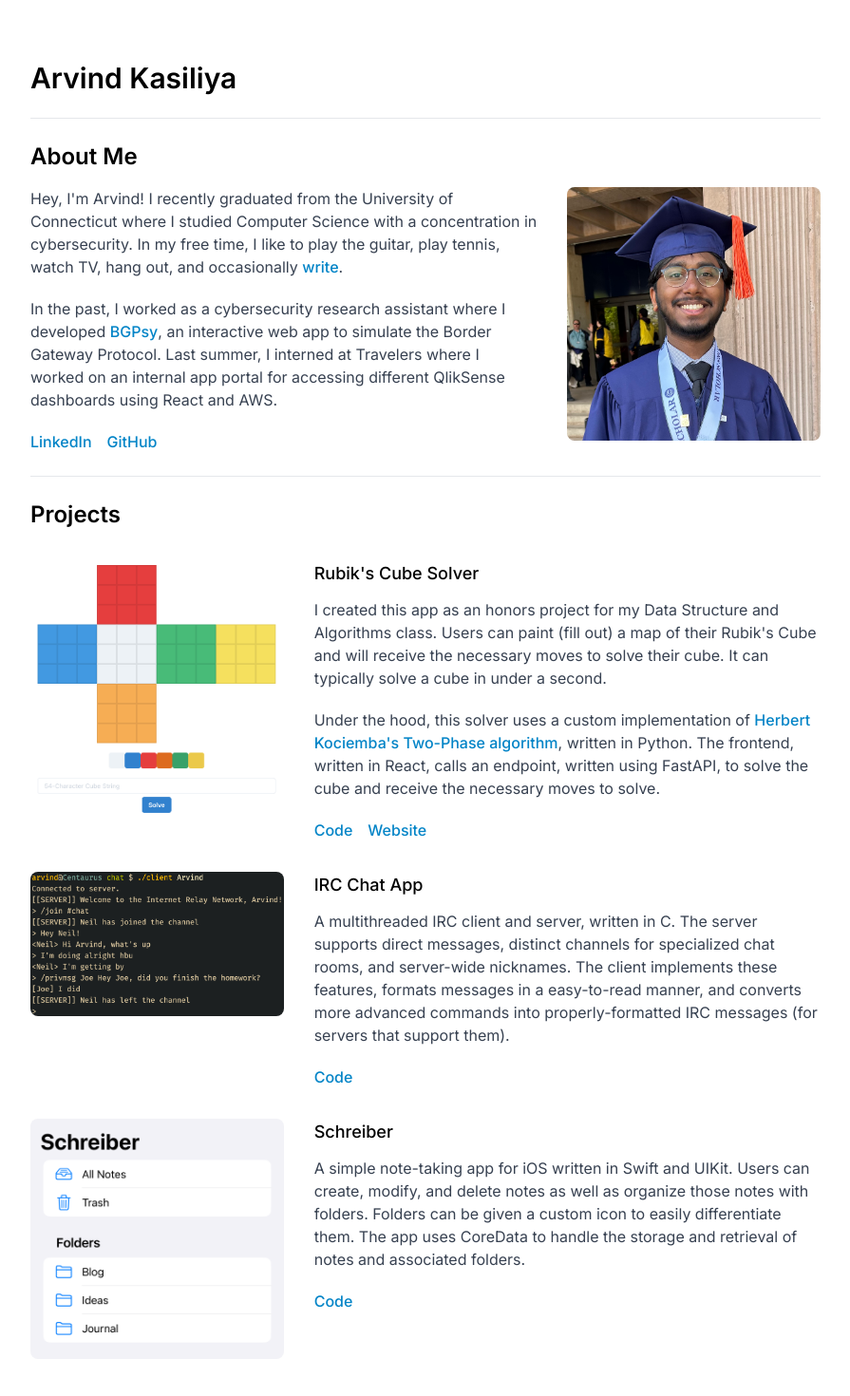
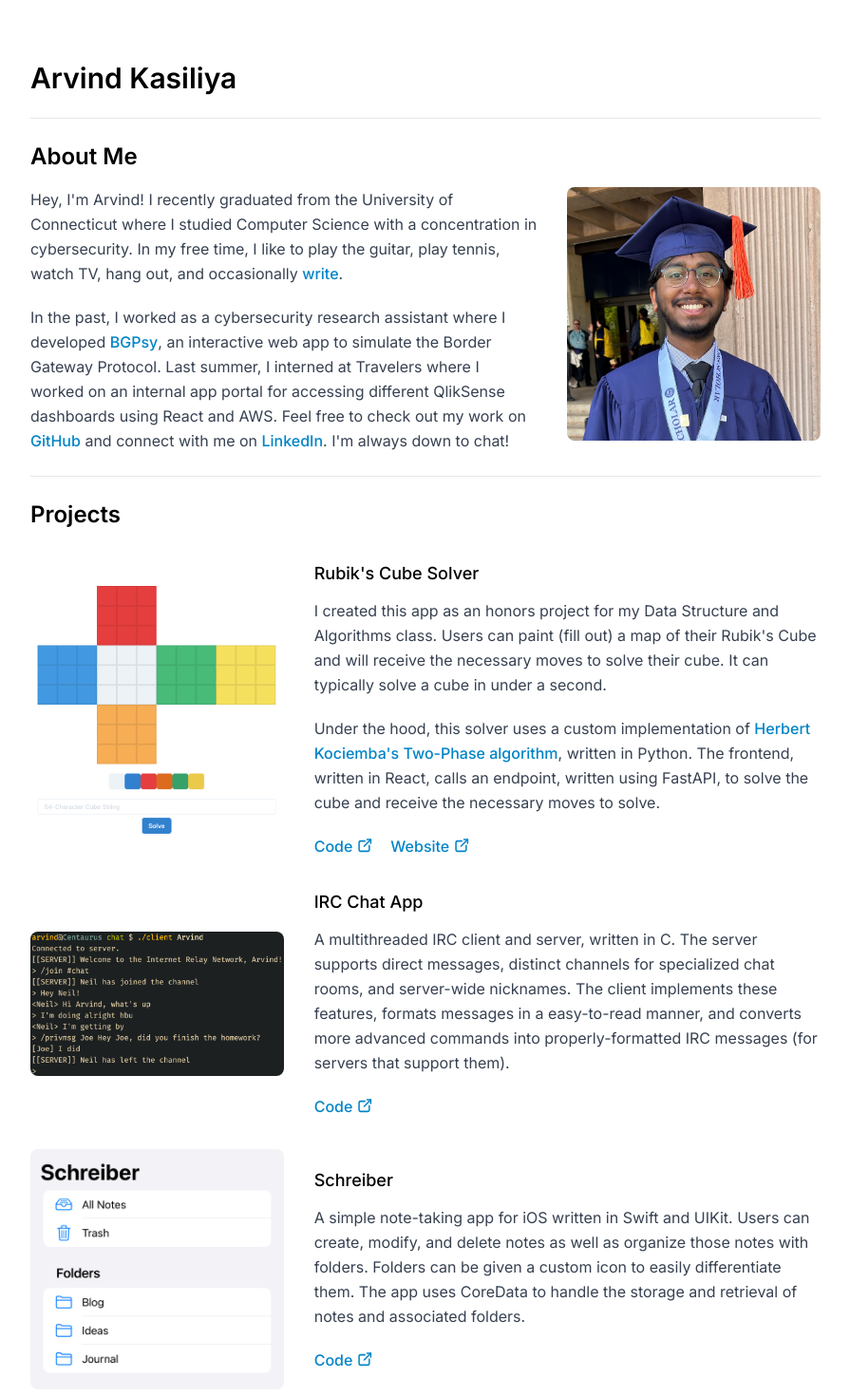
Before and after one commit to Arvonit/website, a Next.js app: page / in a window 1280 px wide. Shown: the top 1470 px of the page at 95% size, without its empty margins (192-1087 px from the left). Built offline with nearby package versions, Linux system fonts and the light colour scheme.

Commit message:
Update site layout and colors a bit

```diff
--- a/src/app/not-found.tsx
+++ b/src/app/not-found.tsx
@@ -12,7 +12,7 @@ export default function NotFound() {
         <h1 className="text-5xl md:text-6xl font-semibold mb-2 dark:text-white">404</h1>
         <p className="text-xl md:text-2xl mb-4 text-gray-700 dark:text-gray-300">Page not found.</p>
         <Link href="/">
-          <button className="px-4 py-2 rounded-full font-semibold text-white bg-sky-700 hover:bg-sky-600 dark:bg-sky-500 dark:hover:bg-sky-400">
+          <button className="px-4 py-2 rounded-full font-semibold text-white bg-sky-600 hover:bg-sky-500 dark:bg-sky-500 dark:hover:bg-sky-400">
             Go back home -&gt;
           </button>
         </Link>
--- a/src/app/page.tsx
+++ b/src/app/page.tsx
@@ -1,16 +1,14 @@
 import About from '../components/about';
-import Header from '../components/header';
 import Projects from '../components/projects';
+import Layout from '../components/layout';
+import Divider from '../components/divider';
 
 export default function Home() {
   return (
-    <main className="max-w-4xl mx-auto px-4 sm:px-8 md:px-16 lg:px-8 py-16">
-      <Header />
-      <hr className="mt-6 mb-6 dark:border-neutral-800"></hr>
-
+    <Layout>
       <About />
-      <hr className="mt-6 mb-6 dark:border-neutral-800"></hr>
+      <Divider />
       <Projects />
-    </main>
+    </Layout>
   );
 }
--- a/src/components/about.tsx
+++ b/src/components/about.tsx
@@ -1,6 +1,7 @@
 import Link from 'next/link';
 import Image from 'next/image';
 import me from '../../public/me-grad.jpeg';
+import ExternalLink from './external-link';
 
 export default function About() {
   return (
@@ -21,14 +22,23 @@ export default function About() {
             <Link href="https://bgpy.engr.uconn.edu">BGPsy</Link>, an interactive web app to
             simulate the Border Gateway Protocol. Last summer, I interned at Travelers where I
             worked on an internal app portal for accessing different QlikSense dashboards using
-            React and AWS.
+            React and AWS. Feel free to check out my work on{' '}
+            <Link href="https://github.com/Arvonit">GitHub</Link> and connect with me on{' '}
+            <Link href="https://www.linkedin.com/in/arvindkasiliya">LinkedIn</Link>. I&apos;m always
+            down to chat!
           </p>
 
           {/* Links */}
-          <div className="flex flex-row space-x-4">
-            <Link href="https://www.linkedin.com/in/arvindkasiliya">LinkedIn</Link>
-            <Link href="https://github.com/Arvonit">GitHub</Link>
-          </div>
+          {/* <div className="flex flex-row space-x-4">
+            <Link
+              href="https://www.linkedin.com/in/arvindkasiliya"
+              className="inline-flex items-center space-x-1">
+              <span>LinkedIn</span> <ExternalLink />
+            </Link>
+            <Link href="https://github.com/Arvonit" className="inline-flex items-center space-x-1">
+              <span>GitHub</span> <ExternalLink />
+            </Link>
+          </div> */}
         </div>
 
         {/* Picture */}
--- /dev/null
+++ b/src/components/divider.tsx
@@ -0,0 +1,3 @@
+export default function Divider() {
+  return <hr className="mt-6 mb-6 dark:border-[#333333]"></hr>;
+}
--- /dev/null
+++ b/src/components/external-link.tsx
@@ -0,0 +1,20 @@
+interface Props {
+  color: string;
+}
+
+export default function ExternalLink() {
+  return (
+    <svg
+      xmlns="http://www.w3.org/2000/svg"
+      className="stroke-sky-600 dark:stroke-sky-400 fill-none size-5 rounded-lg stroke-2"
+      viewBox="0 0 26 26"
+      // stroke-width="2"
+      stroke-linecap="round"
+      stroke-linejoin="round">
+      <path stroke="none" d="M0 0h24v24H0z" fill="none" />
+      <path d="M12 6h-6a2 2 0 0 0 -2 2v10a2 2 0 0 0 2 2h10a2 2 0 0 0 2 -2v-6" />
+      <path d="M11 13l9 -9" />
+      <path d="M15 4h5v5" />
+    </svg>
+  );
+}
--- a/src/components/header.tsx
+++ b/src/components/header.tsx
@@ -5,7 +5,7 @@ export default function Header() {
     <nav>
       <h1 className="text-3xl font-semibold mb-4 dark:text-white">Arvind Kasiliya</h1>
 
-      {/* <div className="mb-4 flex space-x-4 font-semibold text-sky-800 dark:text-sky-300">
+      {/* <div className="mb-4 flex space-x-4 font-semibold text-sky-700 dark:text-sky-300">
         <Link href="/" className="hover:underline">
           Home
         </Link>
--- /dev/null
+++ b/src/components/layout.tsx
@@ -0,0 +1,17 @@
+import Header from '../components/header';
+import Divider from './divider';
+
+interface Props {
+  children: React.ReactNode;
+}
+
+export default function Layout({ children }: Props) {
+  return (
+    <main className="max-w-4xl mx-auto px-4 sm:px-8 md:px-16 lg:px-8 py-16">
+      <Header />
+      <Divider />
+
+      {children}
+    </main>
+  );
+}
--- a/src/components/projects.tsx
+++ b/src/components/projects.tsx
@@ -3,6 +3,7 @@ import Image from 'next/image';
 import rubik from '../../public/projects/rubik.png';
 import irc from '../../public/projects/irc.png';
 import schreiber from '../../public/projects/schreiber.png';
+import ExternalLink from './external-link';
 
 export default function Projects() {
   return (
@@ -10,7 +11,7 @@ export default function Projects() {
       <h2 className="text-2xl font-semibold mb-4 dark:text-white">Projects</h2>
 
       {/* Rubik's Cube Solver */}
-      <div className="flex flex-col md:flex-row space-x-0 md:space-x-8 space-y-8 md:space-y-0 items-center md:items-start">
+      <div className="flex flex-col md:flex-row space-x-0 md:space-x-8 space-y-8 md:space-y-0 items-center">
         {/* Picture */}
         <div className="basis-1/3 w-1/2">
           <Image
@@ -41,15 +42,23 @@ export default function Projects() {
 
             {/* Links */}
             <div className="flex flex-row space-x-4">
-              <Link href="https://github.com/Arvonit/rubik">Code</Link>
-              <Link href="https://rubik.arvind.me">Website</Link>
+              <Link
+                href="https://github.com/Arvonit/rubik"
+                className="inline-flex items-center space-x-1">
+                <span>Code</span>
+                <ExternalLink />
+              </Link>
+              <Link href="https://rubik.arvind.me" className="inline-flex items-center space-x-1">
+                <span>Website</span>
+                <ExternalLink />
+              </Link>
             </div>
           </div>
         </div>
       </div>
 
       {/* IRC Client/Server */}
-      <div className="flex flex-col md:flex-row space-x-0 md:space-x-8 space-y-8 md:space-y-0 items-center md:items-start">
+      <div className="flex flex-col md:flex-row space-x-0 md:space-x-8 space-y-8 md:space-y-0 items-center">
         {/* Picture */}
         <div className="basis-1/3 w-1/2">
           <Image
@@ -73,13 +82,33 @@ export default function Projects() {
             </p>
 
             {/* Code Link */}
-            <Link href="https://github.com/Arvonit/irc">Code</Link>
+            <Link
+              href="https://github.com/Arvonit/irc"
+              className="inline-flex items-center space-x-1">
+              <span>Code</span>
+              {/* <svg
+                xmlns="http://www.w3.org/2000/svg"
+                width="20"
+                height="20"
+                viewBox="0 0 24 24"
+                stroke-width="1.5"
+                stroke="#0284c7"
+                fill="none"
+                stroke-linecap="round"
+                stroke-linejoin="round">
+                <path stroke="none" d="M0 0h24v24H0z" fill="none" />
+                <path d="M12 6h-6a2 2 0 0 0 -2 2v10a2 2 0 0 0 2 2h10a2 2 0 0 0 2 -2v-6" />
+                <path d="M11 13l9 -9" />
+                <path d="M15 4h5v5" />
+              </svg> */}
+              <ExternalLink />
+            </Link>
           </div>
         </div>
       </div>
 
       {/* Schreiber */}
-      <div className="flex flex-col md:flex-row space-x-0 md:space-x-8 space-y-8 md:space-y-0 items-center md:items-start">
+      <div className="flex flex-col md:flex-row space-x-0 md:space-x-8 space-y-8 md:space-y-0 items-center">
         {/* Picture */}
         <div className="basis-1/3 w-1/2">
           <Image
@@ -102,7 +131,12 @@ export default function Projects() {
             </p>
 
             {/* Code Link */}
-            <Link href="https://github.com/Arvonit/Schreiber">Code</Link>
+            <Link
+              href="https://github.com/Arvonit/Schreiber"
+              className="inline-flex items-center space-x-1">
+              <span>Code</span>
+              <ExternalLink />
+            </Link>
           </div>
         </div>
       </div>
--- a/tailwind.config.js
+++ b/tailwind.config.js
@@ -13,7 +13,7 @@ module.exports = {
         DEFAULT: {
           css: {
             maxWidth: 'none',
-            lineHeight: theme('lineHeight.normal'),
+            lineHeight: theme('lineHeight.relaxed'),
             a: {
               color: theme('colors.sky.600'),
               textDecoration: 'none',
```
